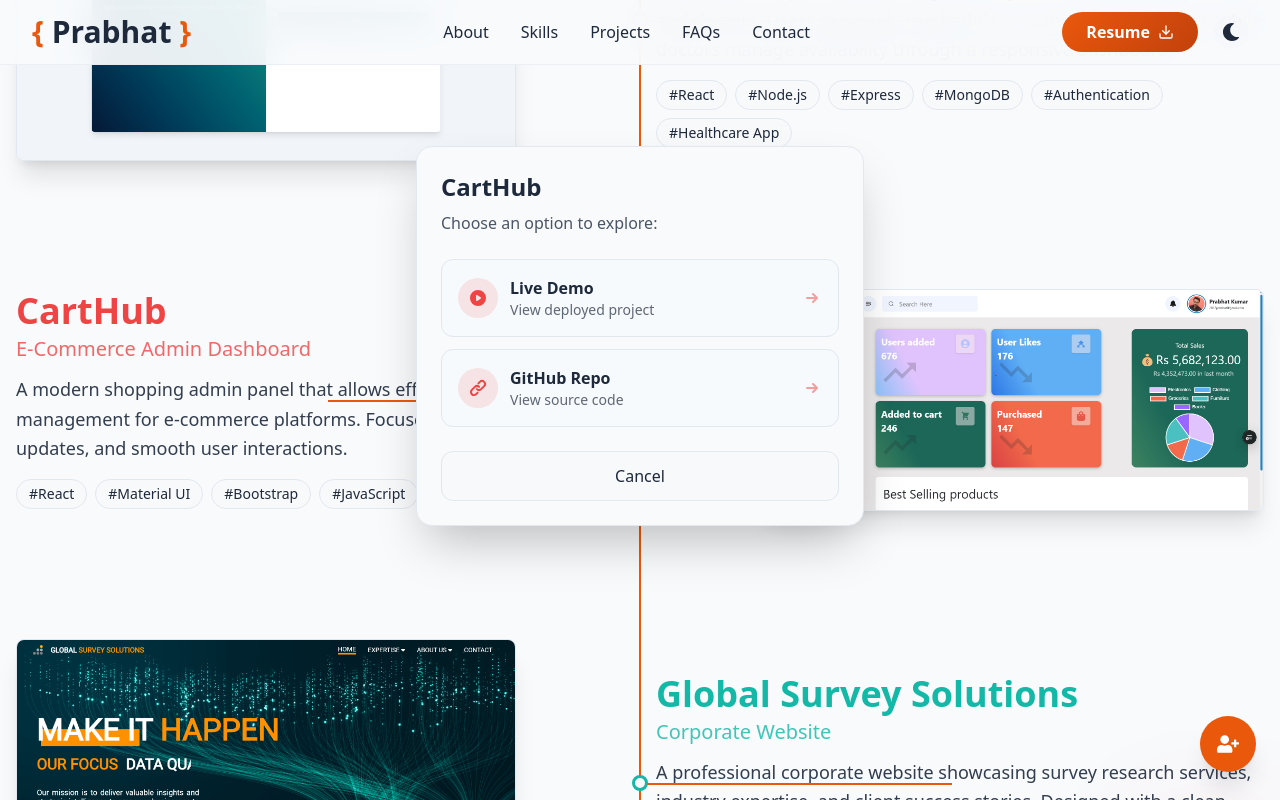
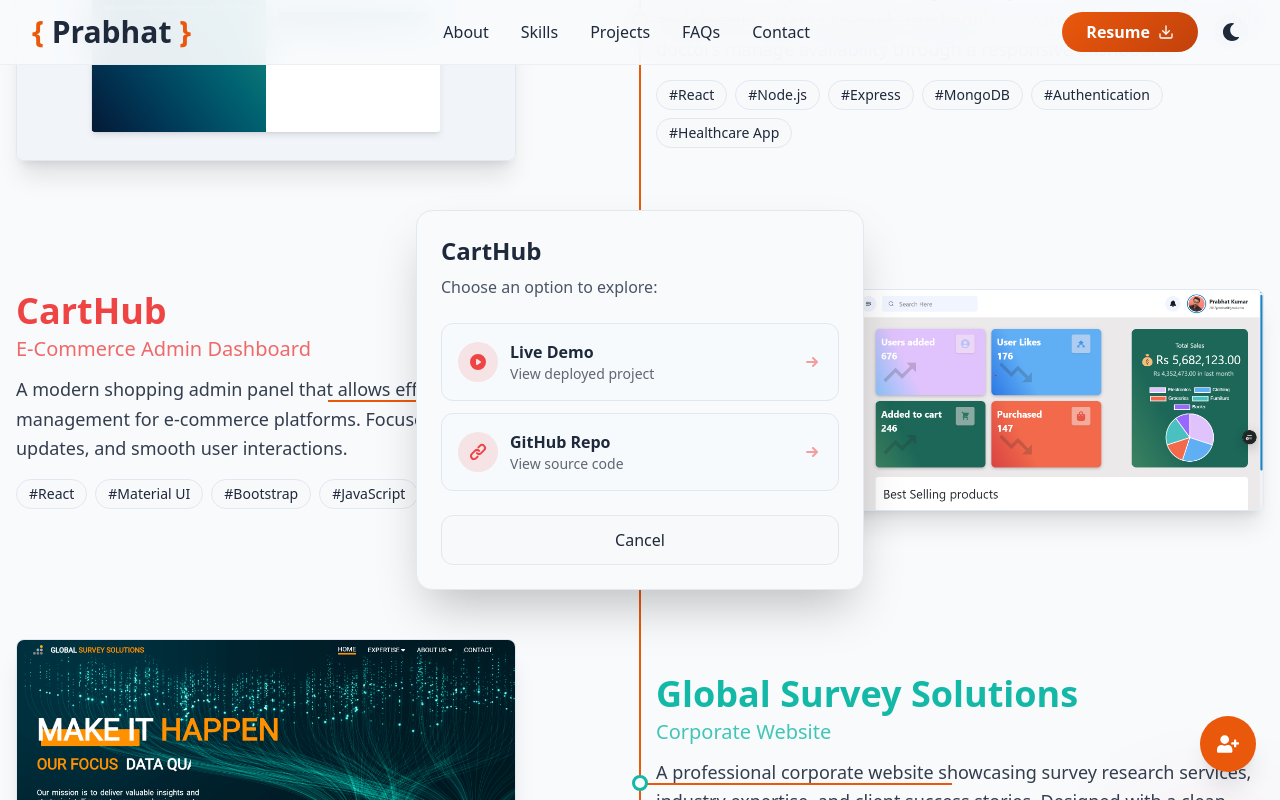
Before and after one commit to 2012prabhat/portfolio_v3, a Next.js app: page / in a window 1280 px wide. Both pictures are taken after a click on the element 640 px from the left and 5700 px from the top of the page. Shown: the part 5300-6100 px from the top of the page. Built offline with nearby package versions, Linux system fonts and the light colour scheme.

Commit message:
Portfolio Updated

```diff
--- a/src/components/Projects/ProjectCard.jsx
+++ b/src/components/Projects/ProjectCard.jsx
@@ -130,6 +130,7 @@
               className="w-full rounded-lg shadow-xl border border-opacity-10"
               src={project.image}
               alt={project.title}
+
               loading="lazy"
               style={{
                 borderColor: themeColors.border,
@@ -241,7 +242,7 @@
       <AnimatePresence>
         {showPopup && (
           <motion.div
-            className="fixed inset-0 z-50 flex items-center justify-center p-4"
+            className="fixed inset-0 z-50 flex items-center justify-center p-4 mt-32"
             variants={overlayVariants}
             initial="hidden"
             animate="visible"
@@ -276,11 +277,12 @@
               </p>
 
               <div className="space-y-3">
-                <motion.button
-                  className="w-full flex items-center justify-between p-4 rounded-xl border transition-all duration-200 group"
-                  style={{
-                    borderColor: themeColors.border,
-                    backgroundColor: `${themeColors.border}08`,
+                {project?.liveDemo && (
+                  <motion.button
+                    className="w-full flex items-center justify-between p-4 rounded-xl border transition-all duration-200 group"
+                    style={{
+                      borderColor: themeColors.border,
+                      backgroundColor: `${themeColors.border}08`,
                   }}
                   whileHover={{
                     scale: 1.02,
@@ -340,6 +342,7 @@
                     />
                   </svg>
                 </motion.button>
+                )}
 
                   {project.githubRepo && (
                 <motion.button
--- a/src/data/projects.js
+++ b/src/data/projects.js
@@ -88,7 +88,6 @@
       "Healthcare App",
     ],
     image: "/Projects/careBuddy.png",
-    liveDemo: "#",
     githubRepo: "https://github.com/2012prabhat/Care-Buddy",
     projectColor: "#f97316",
   },
```
